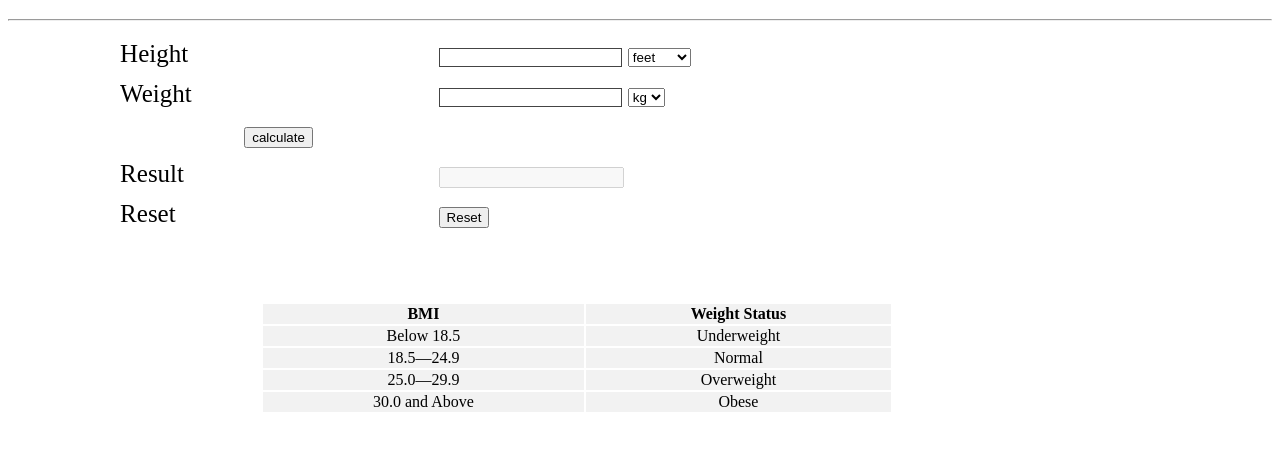
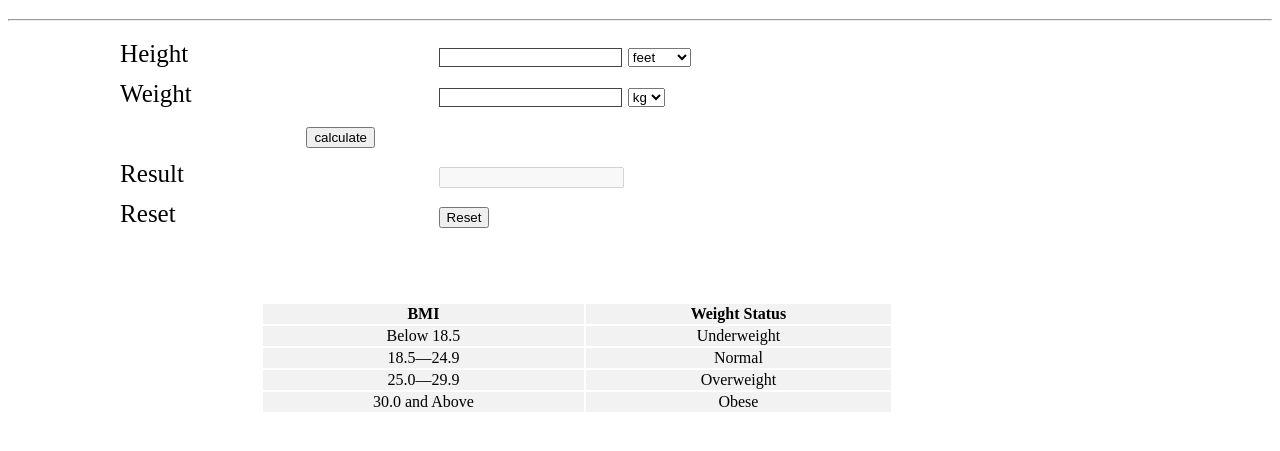
Before and after one commit to om0004/BMI-Calculator, a plain HTML site: page index.html in a window 1280 px wide. Shown: the part 61-512 px from the top of the page. Drawn offline with Linux system fonts and the light colour scheme.

Commit message:
Update index.html

```diff
--- a/index.html
+++ b/index.html
@@ -1,12 +1,12 @@
 <!DOCTYPE html>
 <html>
 <head>
-<meta name="viewport" content="width=device-width, initial-scale=0.8">
+<meta name="viewport" content="width=device-width, initial-scale=1.0">
 <title>Calculate your BMI</title>
 <style>
 #sub
 {
-	margin-left:10%;
+	margin-left:15%;
 }
 .dog
 {
```
